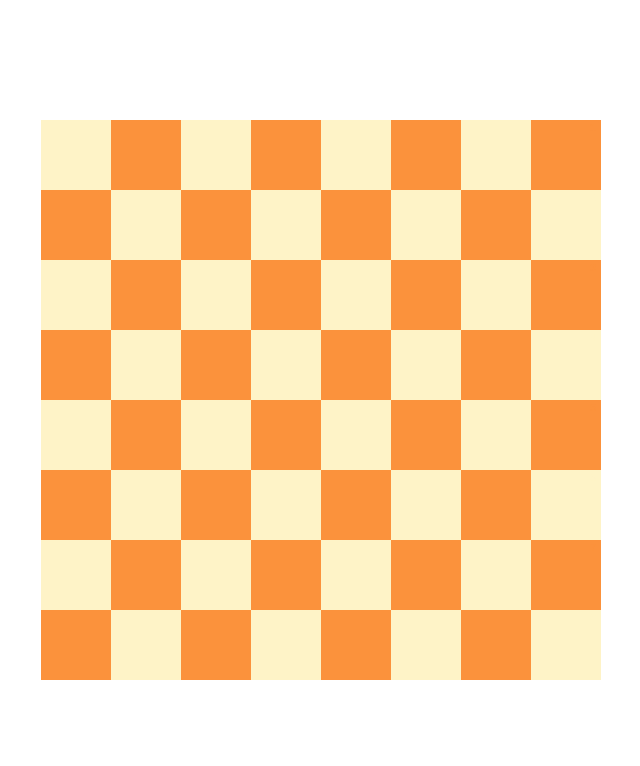
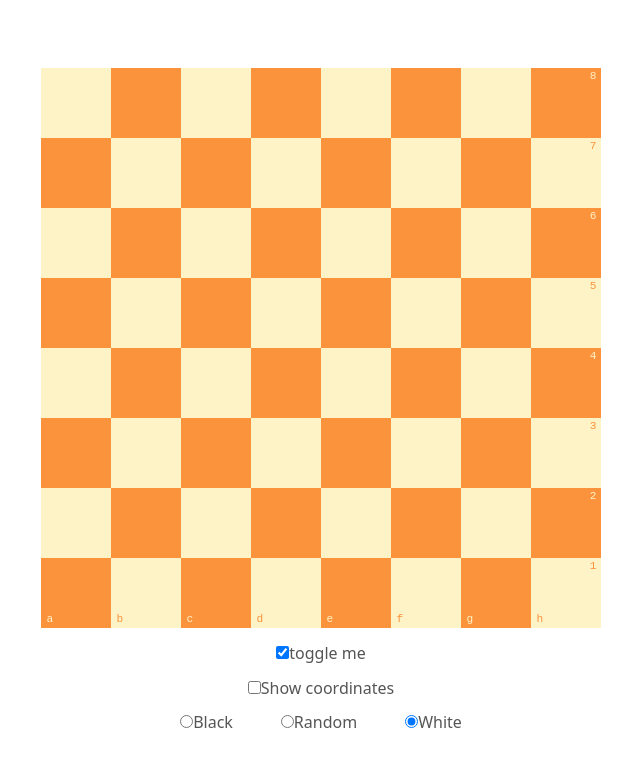
Before and after one commit to Uncannypotato69/Chess-Square-Memorization-Game-, a React (Vite) app: page /find-square-menu/find-square-arena in a window 1280 px wide. Shown: the top 766 px of the page, without its empty margins (319-959 px from the left). Built offline with nearby package versions, Linux system fonts and the light colour scheme.

Commit message:
toggles added

```diff
--- a/src/Components/Board/BoardTemplate.jsx
+++ b/src/Components/Board/BoardTemplate.jsx
@@ -16,7 +16,8 @@ const BoardTemplate = ({
   filesWithData,
   ranksWithData,
 }) => {
-  const { rectRefs } = useContext(FindSquareContext);
+  const { rectRefs, sideCordsState, cordsState } =
+    useContext(FindSquareContext);
 
   // 8x8 Grid of rects and texts
   return (
@@ -32,17 +33,21 @@ const BoardTemplate = ({
               i={i}
               rectRefs={rectRefs}
             />
-            {/* <BoardText
+            {cordsState && (
+              <BoardText
                 fontSize={fontSize}
                 lightColor={lightColor}
                 darkColor={darkColor}
                 e={e}
                 i={i}
-            /> */}
+              />
+            )}
           </React.Fragment>
         );
       })}
-      {ranksWithData.map((e, i) => {
+      {sideCordsState &&
+        cordsState === false &&
+        ranksWithData.map((e, i) => {
           return (
             <text
               fontFamily={"monospace"}
@@ -57,6 +62,24 @@ const BoardTemplate = ({
             </text>
           );
         })}
+      {sideCordsState &&
+        cordsState === false &&
+        filesWithData.map((e, i) => {
+          return (
+            <text
+              fontFamily={"monospace"}
+              fontSize={fontSize}
+              x={e.x}
+              y={e.y}
+              key={`text-${e.fileName}-${i}`}
+              fill={e.white ? lightColor : darkColor}
+              strokeWidth={10}
+              className={`${classes.svg__text} unselectable`}
+            >
+              {e.fileName}
+            </text>
+          );
+        })}
     </svg>
   );
 };
--- /dev/null
+++ b/src/Components/CordsToggle.jsx
@@ -0,0 +1,21 @@
+import React, { useContext, useState } from "react";
+import { FindSquareContext } from "./Helpers/Contexts/FindSquareContext";
+
+const CordsToggle = () => {
+  const { cordsState, setCordsState } = useContext(FindSquareContext);
+
+  return (
+    <label htmlFor="CordsToggle">
+      <input
+        type="checkbox"
+        id="CordsToggle"
+        name="CordsToggle"
+        checked={cordsState}
+        onChange={() => setCordsState(!cordsState)}
+      />
+      <span>Show coordinates</span>
+    </label>
+  );
+};
+
+export default CordsToggle;
--- a/src/Components/Countdown/useCountdown.js
+++ b/src/Components/Countdown/useCountdown.js
@@ -55,6 +55,3 @@ export const useCountDown = (returnTime, gameDuration) => {
 
     return `${time.minutes}:${time.seconds.toString().padStart(2, '0')}.${time.milliseconds.toString()}`
 }
-
-//todo add the styles to the timer component
-//todo create radio buttons to select initialTime
--- a/src/Components/Helpers/getSideCordsData.js
+++ b/src/Components/Helpers/getSideCordsData.js
@@ -3,36 +3,31 @@ import getSideCordsPosition from "./getSideCordsPosition";
 import { ranks, files } from "./squarenames"
 
 const getSideCordsData = (orientation) => {
-    const r = ranks;
-    const f = files;
+  const r = orientation === "asWhite"
+  ? ranks
+  : ranks.map((e) => ({ ...e, white: !e.white }));
+    const f =  orientation === "asWhite"
+    ? files
+    : files.map((e) => ({...e, white: !e.white}));
 
-  let {dimension, darkColor, lightColor, fontSize, squareDimension} = boardConfig;
-
-  const changeColor = (file) => {
-    if(orientation === "asWhite"){
-        return file
-    }
-    file.white = !file.white
-  }
+  let {dimension,fontSize, squareDimension} = boardConfig;
 
   const filesWithData = f.map((e, i) => {
-    let {x} = getSideCordsPosition(i, dimension, squareDimension, fontSize, orientation)
+    let {xFile, yFile} = getSideCordsPosition(i, dimension, squareDimension, fontSize, orientation)
 
     return {
         ...e,
-        x,
-        y: (dimension - squareDimension) + 4
+        x: xFile,
+        y: yFile,
     }
   })
 
   const ranksWithData = r.map((e, i) => {
-    let {x , y} = getSideCordsPosition(i, dimension, squareDimension, fontSize, orientation)
-    changeColor(e)
-
+    let {xRank , yRank} = getSideCordsPosition(i, dimension, squareDimension, fontSize, orientation)
     return {
         ...e,
-        y,
-        x
+        y: yRank,
+        x: xRank
     }
   })
 
@@ -40,7 +35,3 @@ const getSideCordsData = (orientation) => {
 }
 
 export default getSideCordsData
-
-//todo Complete the sideCordinates
-//! Fix the colorChange Problem
-//? Figure out the positons of the side cords
--- a/src/Components/Helpers/getSideCordsPosition.js
+++ b/src/Components/Helpers/getSideCordsPosition.js
@@ -1,14 +1,18 @@
 const getSideCordsPosition = (i, dimension, squareDimension, fontSize, orientation) => {
 
-    const x = orientation === "asWhite"
-    ? dimension - 8 // x coords start from left
-    : dimension - 8; // x coords start from right
+    const xRank =  dimension - 8 // x coords start from left
 
-    const y = orientation === "asWhite"
+    const yRank = orientation === "asWhite"
     ? dimension - ((i + 1) * squareDimension) + 8
     : (i * squareDimension) + 8;
 
-    return {x, y}
+    const xFile = orientation === "asWhite"
+    ? (i * squareDimension) + 4
+    : dimension - ((i + 1) * squareDimension) + 4
+
+    const yFile =  dimension - 4
+
+    return {xRank, yRank, xFile, yFile}
 }
 
 export default getSideCordsPosition;
--- /dev/null
+++ b/src/Components/Orientation/OrientationToggle.jsx
@@ -0,0 +1,70 @@
+import React, { useContext, useState } from "react";
+import { FindSquareContext } from "../Helpers/Contexts/FindSquareContext";
+
+const OrientationToggle = () => {
+  const { orientation, setOrientation } = useContext(FindSquareContext);
+  const [isRandom, setIsRandom] = useState(false);
+
+  const handleChange = (el) => {
+    setIsRandom(false);
+    setOrientation(el.value);
+  };
+
+  const handleChangeRandom = () => {
+    setIsRandom(true);
+    const fate = Math.random() < 0.5;
+    const fateResult = fate ? "asWhite" : "asBlack";
+    setOrientation(fateResult);
+  };
+
+  return (
+    <form className="CountdownConfig">
+      <label htmlFor="ToggleBlack">
+        <input
+          type="radio"
+          name="orientation"
+          id="ToggleBlack"
+          value={"asBlack"}
+          checked={!isRandom && orientation === "asBlack"}
+          onChange={(e) => {
+            e.preventDefault;
+            handleChange(e.target);
+          }}
+        />
+        <span>Black</span>
+      </label>
+
+      <label htmlFor="ToggleRandom">
+        <input
+          type="radio"
+          name="orientation"
+          id="ToggleRandom"
+          value={"asRandom"}
+          checked={isRandom}
+          onChange={(e) => {
+            e.preventDefault;
+            handleChangeRandom();
+          }}
+        />
+        <span>Random</span>
+      </label>
+
+      <label htmlFor="ToggleWhite">
+        <input
+          type="radio"
+          name="orientation"
+          id="ToggleWhite"
+          value={"asWhite"}
+          checked={!isRandom && orientation === "asWhite"}
+          onChange={(e) => {
+            e.preventDefault;
+            handleChange(e.target);
+          }}
+        />
+        <span>White</span>
+      </label>
+    </form>
+  );
+};
+
+export default OrientationToggle;
--- /dev/null
+++ b/src/Components/sideCordsToggle.jsx
@@ -0,0 +1,21 @@
+import React, { useContext, useState } from "react";
+import { FindSquareContext } from "./Helpers/Contexts/FindSquareContext";
+
+const SideCordsToggle = () => {
+  const { sideCordsState, setSideCordsState } = useContext(FindSquareContext);
+
+  return (
+    <label htmlFor="SideCordsToggle">
+      <input
+        type="checkbox"
+        id="SideCordsToggle"
+        name="SideCordsToggle"
+        checked={sideCordsState}
+        onChange={() => setSideCordsState(!sideCordsState)}
+      />
+      <span>toggle me</span>
+    </label>
+  );
+};
+
+export default SideCordsToggle;
--- a/src/Pages/FindSquare/FindSquareArena.jsx
+++ b/src/Pages/FindSquare/FindSquareArena.jsx
@@ -1,4 +1,4 @@
-import React, { useEffect, useState } from "react";
+import React, { useContext, useEffect, useState } from "react";
 
 import Board from "../../Components/Board/Board";
 import Carousel from "../../Components/Carousel/Carousel";
@@ -12,29 +12,7 @@ import CountdownConfig from "../../Components/Countdown/CountdownConfig";
 import CountdownTimer from "../../Components/Countdown/CountdownTimer";
 
 const FindSquareArena = () => {
-  const squareNames = squares.map((e) => e.squareName);
-  const { initialSquares } = useInitialSquares(squareNames);
-  const { spans, setSpans, spansRef } = useSpans();
-  const { rects, rectRefs } = useRects();
-  const [activeRect, setActiveRect] = useState([]);
-
-  //?-------------------------------------
-  const [gameDuration, setGameDuration] = useState(30);
-  //?-------------------------------------
-
-  useEffect(() => {
-    if (spans.length > 0) {
-      const activeSqName = spans[0].textContent;
-      const rectArr = rects.filter((e) => e.dataset.name == activeSqName);
-      const rect = rectArr[0];
-      setActiveRect(rect);
-      console.log(activeRect);
-    }
-  });
-
-  return (
-    <FindSquareContext.Provider
-      value={{
+  const {
     squareNames,
     initialSquares,
     spans,
@@ -45,13 +23,14 @@ const FindSquareArena = () => {
     setSpans,
     gameDuration,
     setGameDuration,
-      }}
-    >
+    orientation,
+  } = useContext(FindSquareContext);
+
+  return (
     <>
       {/* <Carousel /> */}
-        <Board orientation={"asWhitee"} />
+      <Board orientation={orientation} />
     </>
-    </FindSquareContext.Provider>
   );
 };
 
--- a/src/Pages/FindSquare/FindSquareMenu.jsx
+++ b/src/Pages/FindSquare/FindSquareMenu.jsx
@@ -1,14 +1,72 @@
-import React from "react";
+import React, { useEffect, useState } from "react";
 import { Outlet } from "react-router-dom";
 
 import Board from "../../Components/Board/Board";
 import Carousel from "../../Components/Carousel/Carousel";
 
+import { FindSquareContext } from "../../Components/Helpers/Contexts/FindSquareContext";
+
+import useRects from "../../Components/Board/useRects";
+import useInitialSquares from "../../Components/Carousel/useInitialSquares";
+import useSpans from "../../Components/Carousel/useSpans";
+import { squares } from "../../Components/Helpers/squarenames";
+import SideCordsToggle from "../../Components/sideCordsToggle";
+import CordsToggle from "../../Components/CordsToggle";
+import OrientationToggle from "../../Components/Orientation/OrientationToggle";
+
 const FindSquareMenu = () => {
+  const squareNames = squares.map((e) => e.squareName);
+  const { initialSquares } = useInitialSquares(squareNames);
+  const { spans, setSpans, spansRef } = useSpans();
+  const { rects, rectRefs } = useRects();
+  const [activeRect, setActiveRect] = useState([]);
+
+  useEffect(() => {
+    if (spans.length > 0) {
+      const activeSqName = spans[0].textContent;
+      const rectArr = rects.filter((e) => e.dataset.name == activeSqName);
+      const rect = rectArr[0];
+      setActiveRect(rect);
+      console.log(activeRect);
+    }
+  });
+
+  //?-------------------------------------
+  const [gameDuration, setGameDuration] = useState(30);
+  const [sideCordsState, setSideCordsState] = useState(true);
+  const [cordsState, setCordsState] = useState(false);
+  const [orientation, setOrientation] = useState("asWhite");
+  //?-------------------------------------v
+
   return (
-    <div className="testSection">
-      <Outlet />
-    </div>
+    <FindSquareContext.Provider
+      value={{
+        squareNames,
+        initialSquares,
+        spans,
+        spansRef,
+        rectRefs,
+        activeRect,
+        setActiveRect,
+        setSpans,
+        gameDuration,
+        setGameDuration,
+        rects,
+        sideCordsState,
+        setSideCordsState,
+        cordsState,
+        setCordsState,
+        orientation,
+        setOrientation,
+      }}
+    >
+      <div className="testSection">
+        <Outlet />
+        <SideCordsToggle />
+        <CordsToggle />
+        <OrientationToggle />
+      </div>
+    </FindSquareContext.Provider>
   );
 };
 
```
Lines whose indentation alone changed are shown as unchanged.
